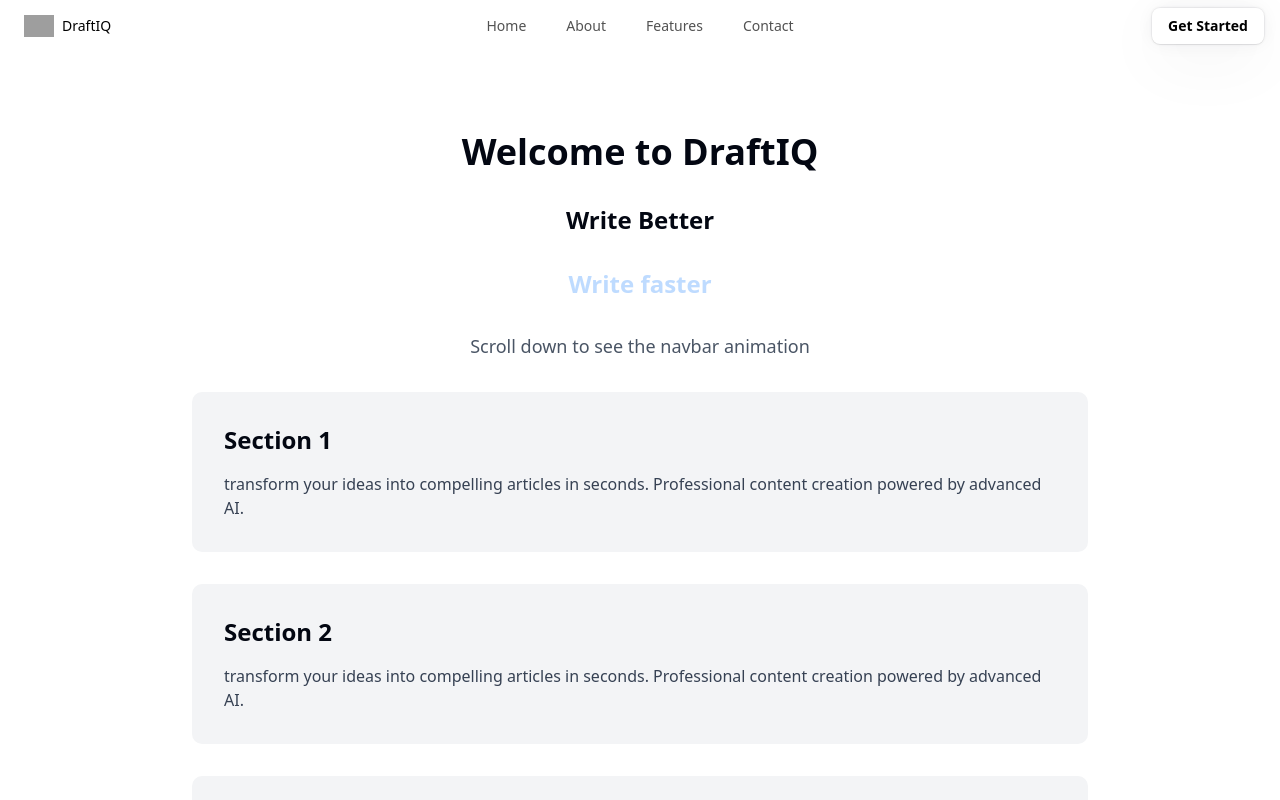
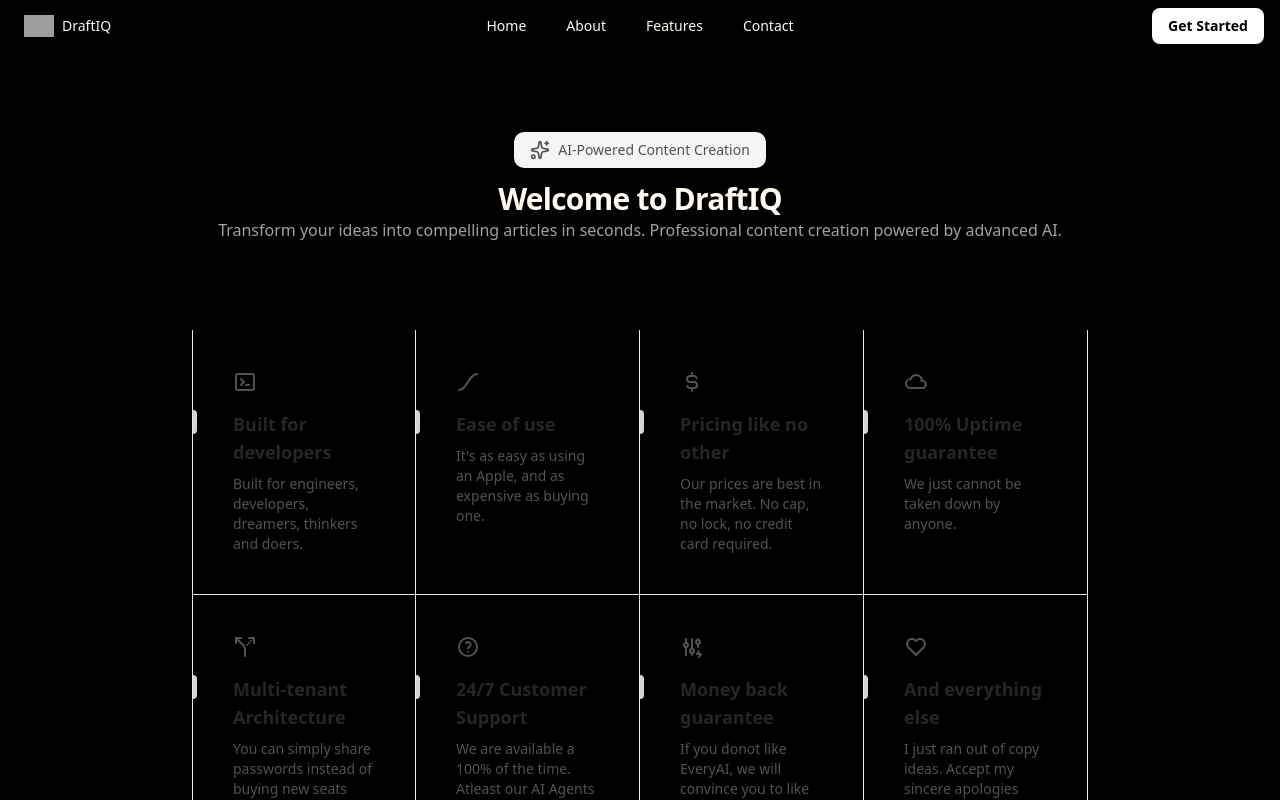
Before and after one commit to ANIKETHPAWAR/DraftIQ, a React app in the folder Frontend/: page / in a window 1280 px wide. Shown: the top 800 px of the page. Built offline with nearby package versions, Linux system fonts and the light colour scheme; grey boxes are pictures that could not be loaded; the HTML template or start-up script is replaced by a standard one.

Commit message:
Home page design

```diff
--- a/Frontend/package.json
+++ b/Frontend/package.json
@@ -14,6 +14,7 @@
     "@tailwindcss/vite": "^4.1.18",
     "class-variance-authority": "^0.7.1",
     "clsx": "^2.1.1",
+    "cobe": "^0.6.5",
     "framer-motion": "^12.23.26",
     "lucide-react": "^0.561.0",
     "react": "^19.2.0",
--- /dev/null
+++ b/Frontend/src/components/features-section-demo-2.jsx
@@ -0,0 +1,110 @@
+import { cn } from "@/lib/utils";
+import {
+  IconAdjustmentsBolt,
+  IconCloud,
+  IconCurrencyDollar,
+  IconEaseInOut,
+  IconHeart,
+  IconHelp,
+  IconRouteAltLeft,
+  IconTerminal2,
+} from "@tabler/icons-react";
+
+export default function FeaturesSectionDemo() {
+  const features = [
+    {
+      title: "Built for developers",
+      description:
+        "Built for engineers, developers, dreamers, thinkers and doers.",
+      icon: <IconTerminal2 />,
+    },
+    {
+      title: "Ease of use",
+      description:
+        "It's as easy as using an Apple, and as expensive as buying one.",
+      icon: <IconEaseInOut />,
+    },
+    {
+      title: "Pricing like no other",
+      description:
+        "Our prices are best in the market. No cap, no lock, no credit card required.",
+      icon: <IconCurrencyDollar />,
+    },
+    {
+      title: "100% Uptime guarantee",
+      description: "We just cannot be taken down by anyone.",
+      icon: <IconCloud />,
+    },
+    {
+      title: "Multi-tenant Architecture",
+      description: "You can simply share passwords instead of buying new seats",
+      icon: <IconRouteAltLeft />,
+    },
+    {
+      title: "24/7 Customer Support",
+      description:
+        "We are available a 100% of the time. Atleast our AI Agents are.",
+      icon: <IconHelp />,
+    },
+    {
+      title: "Money back guarantee",
+      description:
+        "If you donot like EveryAI, we will convince you to like us.",
+      icon: <IconAdjustmentsBolt />,
+    },
+    {
+      title: "And everything else",
+      description: "I just ran out of copy ideas. Accept my sincere apologies",
+      icon: <IconHeart />,
+    },
+  ];
+  return (
+    <div
+      className="grid grid-cols-1 md:grid-cols-2 lg:grid-cols-4  relative z-10 py-10 max-w-7xl mx-auto">
+      {features.map((feature, index) => (
+        <Feature key={feature.title} {...feature} index={index} />
+      ))}
+    </div>
+  );
+}
+
+const Feature = ({
+  title,
+  description,
+  icon,
+  index
+}) => {
+  return (
+    <div
+      className={cn(
+        "flex flex-col lg:border-r  py-10 relative group/feature dark:border-neutral-800",
+        (index === 0 || index === 4) && "lg:border-l dark:border-neutral-800",
+        index < 4 && "lg:border-b dark:border-neutral-800"
+      )}>
+      {index < 4 && (
+        <div
+          className="opacity-0 group-hover/feature:opacity-100 transition duration-200 absolute inset-0 h-full w-full bg-linear-to-t from-[#08CB00] dark:from-neutral-800 to-transparent pointer-events-none" />
+      )}
+      {index >= 4 && (
+        <div
+          className="opacity-0 group-hover/feature:opacity-100 transition duration-200 absolute inset-0 h-full w-full bg-linear-to-b from-[#08CB00] dark:from-neutral-800 to-transparent pointer-events-none" />
+      )}
+      <div
+        className="mb-4 relative z-10 px-10 text-neutral-600 dark:text-neutral-400">
+        {icon}
+      </div>
+      <div className="text-lg font-bold mb-2 relative z-10 px-10">
+        <div
+          className="absolute left-0 inset-y-0 h-6 group-hover/feature:h-8 w-1 rounded-tr-full rounded-br-full bg-neutral-300 dark:bg-neutral-700 group-hover/feature:bg-blue-500 transition-all duration-200 origin-center" />
+        <span
+          className="group-hover/feature:translate-x-2 transition duration-200 inline-block text-neutral-800 dark:text-neutral-100">
+          {title}
+        </span>
+      </div>
+      <p
+        className="text-sm text-neutral-600 dark:text-neutral-300 max-w-xs relative z-10 px-10">
+        {description}
+      </p>
+    </div>
+  );
+};
--- a/Frontend/src/components/ui/resizable-navbar.jsx
+++ b/Frontend/src/components/ui/resizable-navbar.jsx
@@ -65,7 +65,7 @@ export const NavBody = ({
       }}
       className={cn(
         "relative z-[60] mx-auto hidden w-full max-w-7xl flex-row items-center justify-between self-start rounded-full bg-transparent px-4 py-2 lg:flex dark:bg-transparent",
-        visible && "bg-white/80 dark:bg-neutral-950/80",
+        visible && "bg-white/20 dark:bg-neutral-950/80",
         className
       )}>
       {children}
@@ -91,7 +91,7 @@ export const NavItems = ({
         <a
           onMouseEnter={() => setHovered(idx)}
           onClick={onItemClick}
-          className="relative px-4 py-2 text-neutral-600 dark:text-neutral-300"
+          className="relative px-4 py-2 text-[#FEFAEF] dark:text-neutral-300"
           key={`link-${idx}`}
           href={item.link}>
           {hovered === idx && (
@@ -165,7 +165,7 @@ export const MobileNavMenu = ({
           animate={{ opacity: 1 }}
           exit={{ opacity: 0 }}
           className={cn(
-            "absolute inset-x-0 top-16 z-50 flex w-full flex-col items-start justify-start gap-4 rounded-lg bg-white px-4 py-8 shadow-[0_0_24px_rgba(34,_42,_53,_0.06),_0_1px_1px_rgba(0,_0,_0,_0.05),_0_0_0_1px_rgba(34,_42,_53,_0.04),_0_0_4px_rgba(34,_42,_53,_0.08),_0_16px_68px_rgba(47,_48,_55,_0.05),_0_1px_0_rgba(255,_255,_255,_0.1)_inset] dark:bg-neutral-950",
+            "absolute inset-x-0 top-16 z-50 flex w-full flex-col items-start justify-start gap-4 rounded-lg bg-white px-4 py-8 shadow-[0_0_24px_rgba(34,42,53,0.06),0_1px_1px_rgba(0,0,0,0.05),0_0_0_1px_rgba(34,42,53,0.04),0_0_4px_rgba(34,42,53,0.08),0_16px_68px_rgba(47,48,55,0.05),0_1px_0_rgba(255,255,255,0.1)_inset] dark:bg-neutral-950",
             className
           )}>
           {children}
@@ -196,7 +196,7 @@ export const NavbarLogo = () => {
         alt="logo"
         width={30}
         height={30} />
-      <span className="font-medium text-black dark:text-white">DraftIQ</span>
+      <span className="font-medium text-[#FEFAEF] dark:text-black">DraftIQ</span>
     </a>
   );
 };
--- a/Frontend/src/pages/Home.jsx
+++ b/Frontend/src/pages/Home.jsx
@@ -10,6 +10,8 @@ import {
   MobileNavMenu,
   MobileNavToggle,
 } from "@/components/ui/resizable-navbar"
+import {Sparkles } from 'lucide-react'
+import FeaturesSectionDemo from '@/components/features-section-demo-2'
 
 const Home = () => {
   const [mobileMenuOpen, setMobileMenuOpen] = useState(false)
@@ -22,7 +24,7 @@ const Home = () => {
   ]
 
   return (
-    <div className="relative min-h-screen">
+    <div className="relative min-h-screen bg-black">
       <Navbar>
         <NavBody>
           <NavbarLogo />
@@ -62,23 +64,19 @@ const Home = () => {
 
       {/* Content to enable scrolling */}
       <div className="px-4 py-20">
-        <div className="max-w-4xl mx-auto space-y-8">
-          <h1 className="text-4xl font-bold text-center">Welcome to DraftIQ</h1>
-          <h3 className="text-2xl font-semibold text-center">Write Better
-          </h3>
-          <h3 className="text-2xl font-semibold text-center text-blue-200">Write faster
-          </h3>
-          <p className="text-lg text-center text-gray-600">
-            Scroll down to see the navbar animation
-          </p>
-          {Array.from({ length: 20 }).map((_, i) => (
-            <div key={i} className="p-8 bg-gray-100 rounded-lg">
-              <h2 className="text-2xl font-semibold mb-4">Section {i + 1}</h2>
-              <p className="text-gray-700">
-              transform your ideas into compelling articles in seconds. Professional content creation powered by advanced AI.
-              </p>
-            </div>
-          ))}
+        <div className="max-w-4xl mx-auto  ">
+          <div className="flex items-center justify-center gap-2 px-4 py-2 bg-neutral-100 rounded-lg mx-auto w-fit text-neutral-600 text-sm mb-3">
+            <Sparkles className="w-5 h-5 text-neutral-600" />
+            <span className="text-neutral-600 font-medium">AI-Powered Content Creation</span>
+          </div>
+          <h1 className="text-3xl font-semibold text-center tracking-tight leading-tight text-[#FEFAEF] ">Welcome to DraftIQ</h1>
+
+          <p className="text-m text-neutral-400 mb-12 text-center">
+              Transform your ideas into compelling articles in seconds.
+              Professional content creation powered by advanced AI.
+            </p>
+
+            <FeaturesSectionDemo />
         </div>
       </div>
     </div>
```
Also changed, not shown: 1 other file (tests, documents, lock files or other folders).
